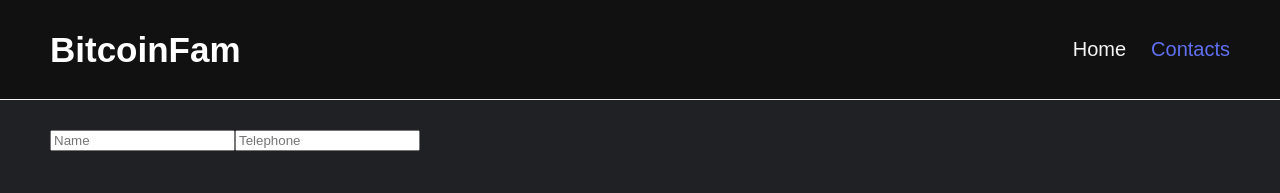
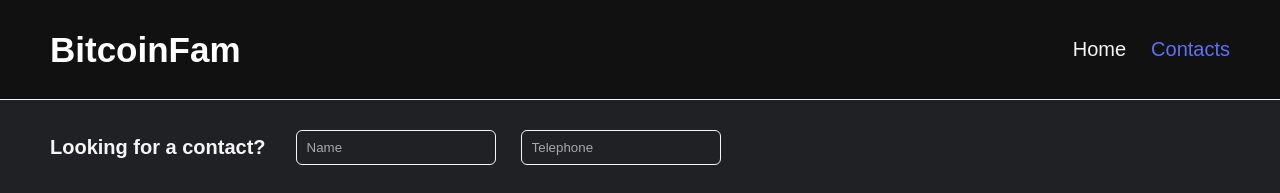
Before and after one commit to ZoharRosenbush/Self-practice-Vue-BitcoinApp, a Vue app: page /contacts in a window 1280 px wide. Shown: the top 193 px of the page. Built offline with nearby package versions, Linux system fonts and the light colour scheme; grey boxes are pictures that could not be loaded; a web font is replaced by a local one.

Commit message:
added design to filter

```diff
--- a/src/assets/styles/basic/_helpers.scss
+++ b/src/assets/styles/basic/_helpers.scss
@@ -37,3 +37,17 @@
     margin: 0;
     padding: 0;
 }
+
+.designed-input-darkmode{
+  height: 35px;
+  width: 200px;
+  padding-inline-start: 10px;
+  background-color: transparent;
+  border: 1px solid whitesmoke;
+  border-radius: 6px;
+  color: whitesmoke;
+  ::placeholder{
+        color: red;
+    }
+
+}
--- /dev/null
+++ b/src/assets/styles/cmps/_contact-filter.scss
@@ -0,0 +1,14 @@
+.filter{
+    margin-bottom: 10px;
+    h1{
+        margin: 0px 30px 0px 0px;
+        font-size: em(20px);
+    }
+    input:not(:last-child){
+        margin-inline-end: 25px;
+    }
+    input::placeholder{
+        color: rgba(245, 245, 245, 0.637);
+    }
+
+}
--- a/src/assets/styles/setup/_mixins.scss
+++ b/src/assets/styles/setup/_mixins.scss
@@ -17,3 +17,7 @@
     width: fit-content;
     padding: 10px;
 }
+
+@mixin designed-input-darkmode {
+
+}
--- a/src/assets/styles/styles.scss
+++ b/src/assets/styles/styles.scss
@@ -14,6 +14,7 @@
 @import './cmps/app-header';
 @import './cmps/contact-preview';
 @import './cmps/contact-list';
+@import './cmps/contact-filter';
 
 //VIEWS
 @import './views/home'
--- a/src/components/ContactFilter.vue
+++ b/src/components/ContactFilter.vue
@@ -17,9 +17,17 @@ export default {
 </script>
 
 <template>
-    <section class="filter">
-        <input type="text" placeholder="Name" v-model="filterBy.name" @input="setContactFilter" />
+    <section class="filter flex align-center">
+        <h1>Looking for a contact?</h1>
         <input
+            class="designed-input-darkmode"
+            type="text"
+            placeholder="Name"
+            v-model="filterBy.name"
+            @input="setContactFilter"
+        />
+        <input
+            class="designed-input-darkmode"
             type="number"
             placeholder="Telephone"
             v-model="filterBy.phone"
```
